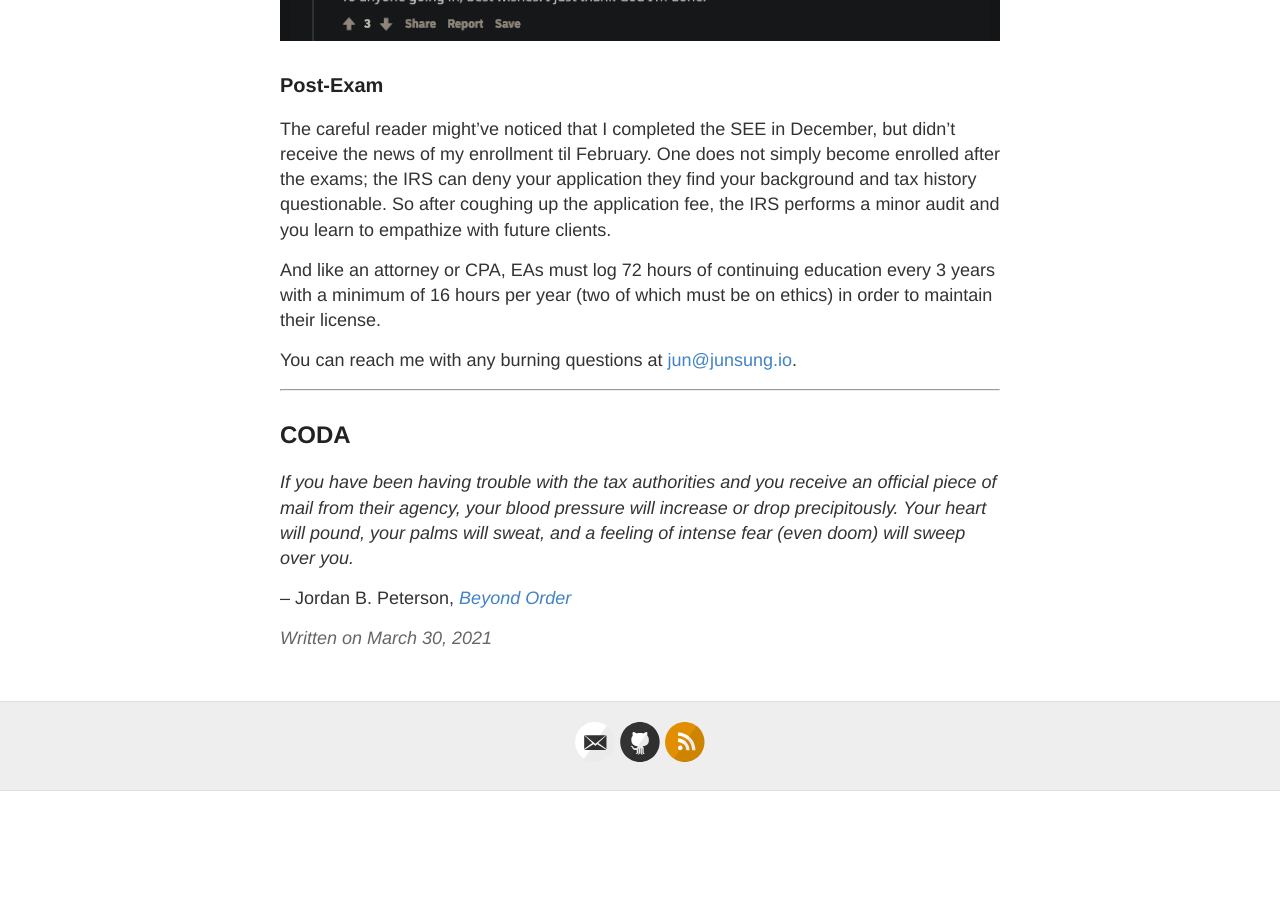
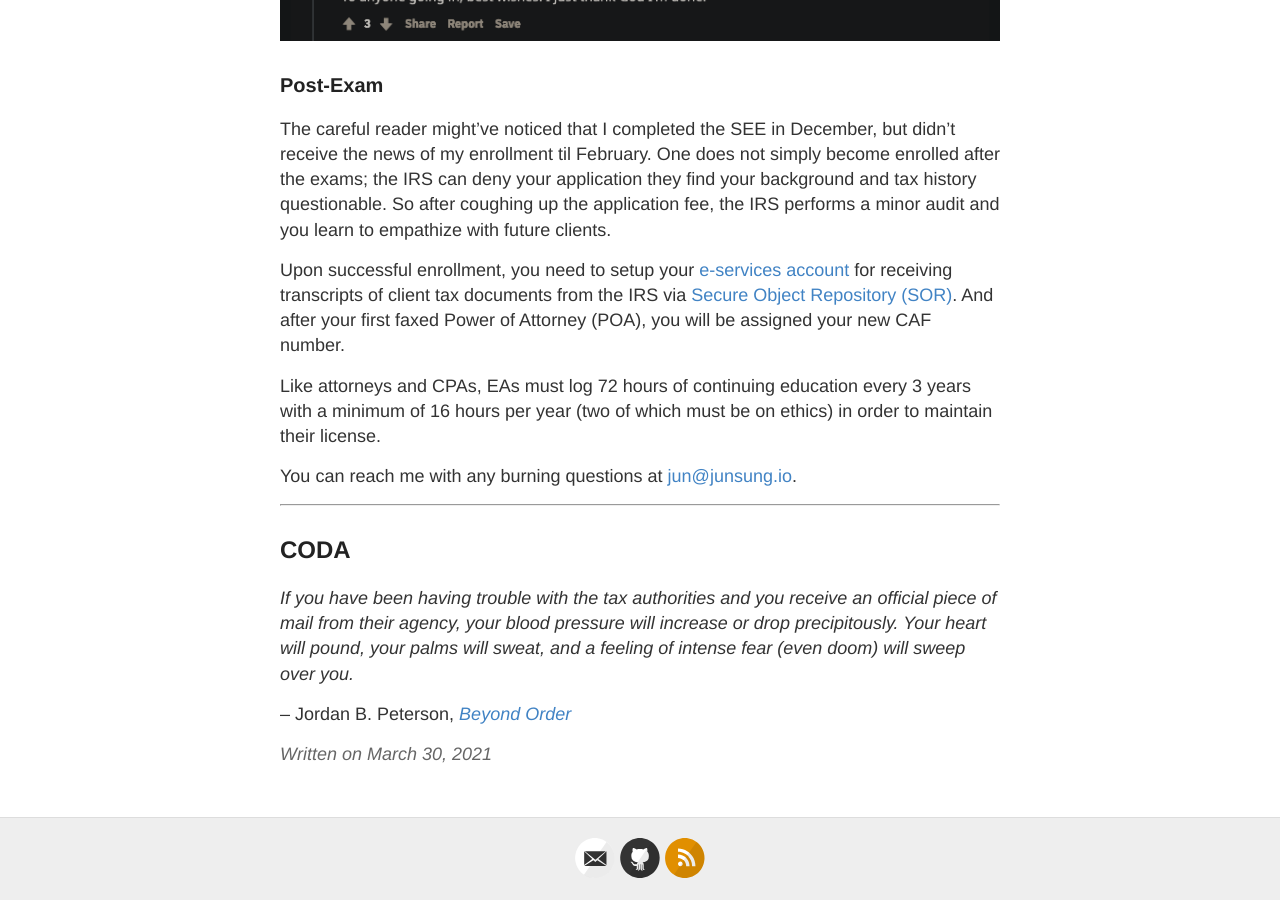
Before and after one commit to poastmil/junsunglee.com, a Jekyll site: the page built from _posts/2021-3-30-A-Tale-of-Tax-Licensing.md, in a window 1280 px wide and 900 px high, scrolled down 4732 px. Built offline with Jekyll 4.4.1, drawn with Linux system fonts in a browser that asks for light colours; before the commit the page ends 5523 px from its top, so only the background shows below that.

Commit message:
Updated post

```diff
--- a/_posts/2021-3-30-A-Tale-of-Tax-Licensing.md
+++ b/_posts/2021-3-30-A-Tale-of-Tax-Licensing.md
@@ -72,7 +72,9 @@ An alternate route:
 
 The careful reader might've noticed that I completed the SEE in December, but didn't receive the news of my enrollment til February. One does not simply become enrolled after the exams; the IRS can deny your application they find your background and tax history questionable. So after coughing up the application fee, the IRS performs a minor audit and you learn to empathize with future clients.
 
-And like an attorney or CPA, EAs must log 72 hours of continuing education every 3 years with a minimum of 16 hours per year (two of which must be on ethics) in order to maintain their license.
+Upon successful enrollment, you need to setup your [e-services account](https://www.irs.gov/e-services) for receiving transcripts of client tax documents from the IRS via [Secure Object Repository (SOR)](https://la2.www4.irs.gov/eauth/pub/login.jsp?Data=VGFyZ2V0TG9BPUY%253D&TYPE=33554433&REALMOID=06-000182c7-65a1-17e7-9a3f-483c0adb40b7&GUID=&SMAUTHREASON=0&METHOD=GET&SMAGENTNAME=UOkC7yx4eMTO24FGxPfBRb5q3Mj3Xh3pyXfBEjYyHJ97nGCXu16wx5MzFHjfZmlG&TARGET=-SM-https%3a%2f%2fla2%2ewww4%2eirs%2egov%2fsemail%2fviews%2flist_mail). And after your first faxed Power of Attorney (POA), you will be assigned your new CAF number.
+
+Like attorneys and CPAs, EAs must log 72 hours of continuing education every 3 years with a minimum of 16 hours per year (two of which must be on ethics) in order to maintain their license.
 
 You can reach me with any burning questions at [jun@junsung.io](jun@junsung.io).
 
```
